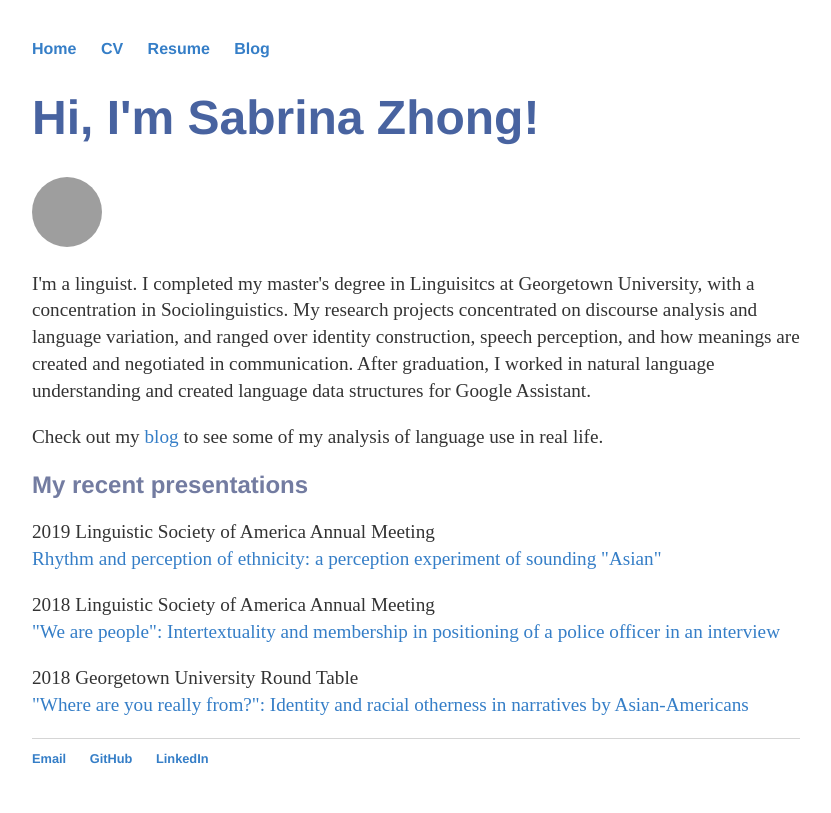
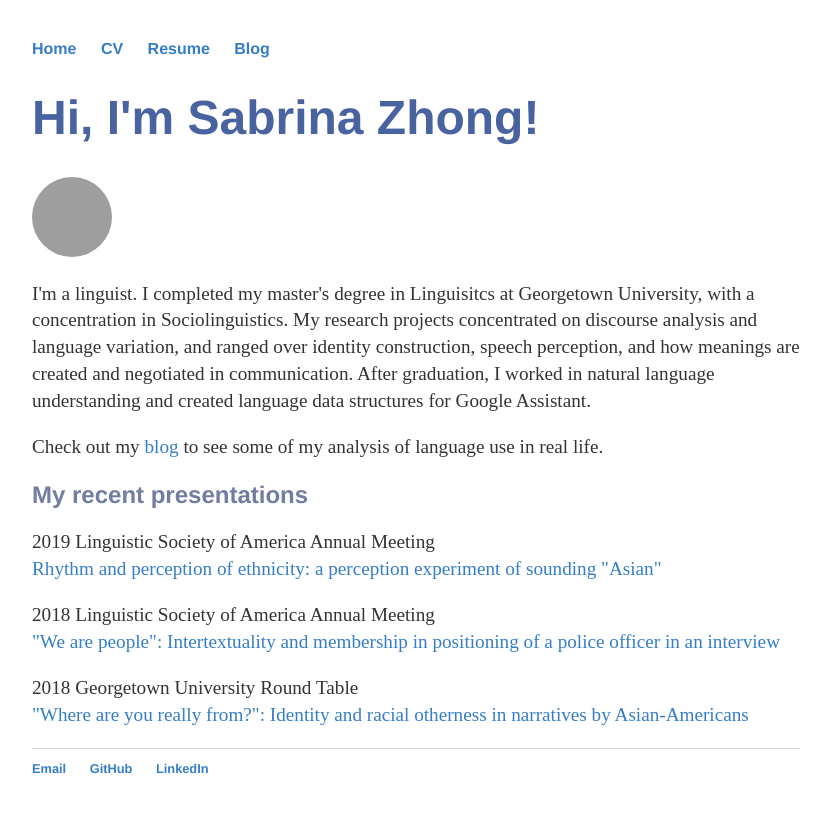
Before and after one commit to sabrinazhong/sabrinazhong.github.io, a Jekyll site: the page built from index.html, in a window 1280 px wide. Shown: the top 813 px of the page, without its empty margins (224-1055 px from the left). Built offline with Jekyll 4.4.1, drawn with Linux system fonts in a browser that asks for light colours; grey boxes are pictures that could not be loaded.

Commit message:
Update index.html

```diff
--- a/index.html
+++ b/index.html
@@ -4,7 +4,7 @@ title: Sabrina Zhong, Personal Website
 ---
 <div class="blurb">
 	<h1>Hi, I'm Sabrina Zhong!</h1>
-	<img src="photo.jpg" alt="Image" height="70" width="70" class="circular--square">
+	<img src="photo.jpg" alt="Image" height="80" width="80" class="circular--square">
 	<p>I'm a linguist. I completed my master's degree in Linguisitcs at Georgetown University, with a concentration
 	   in Sociolinguistics. My research projects concentrated on discourse analysis and language variation, and ranged
            over identity construction, speech perception, and how meanings are created and negotiated in communication.
```
